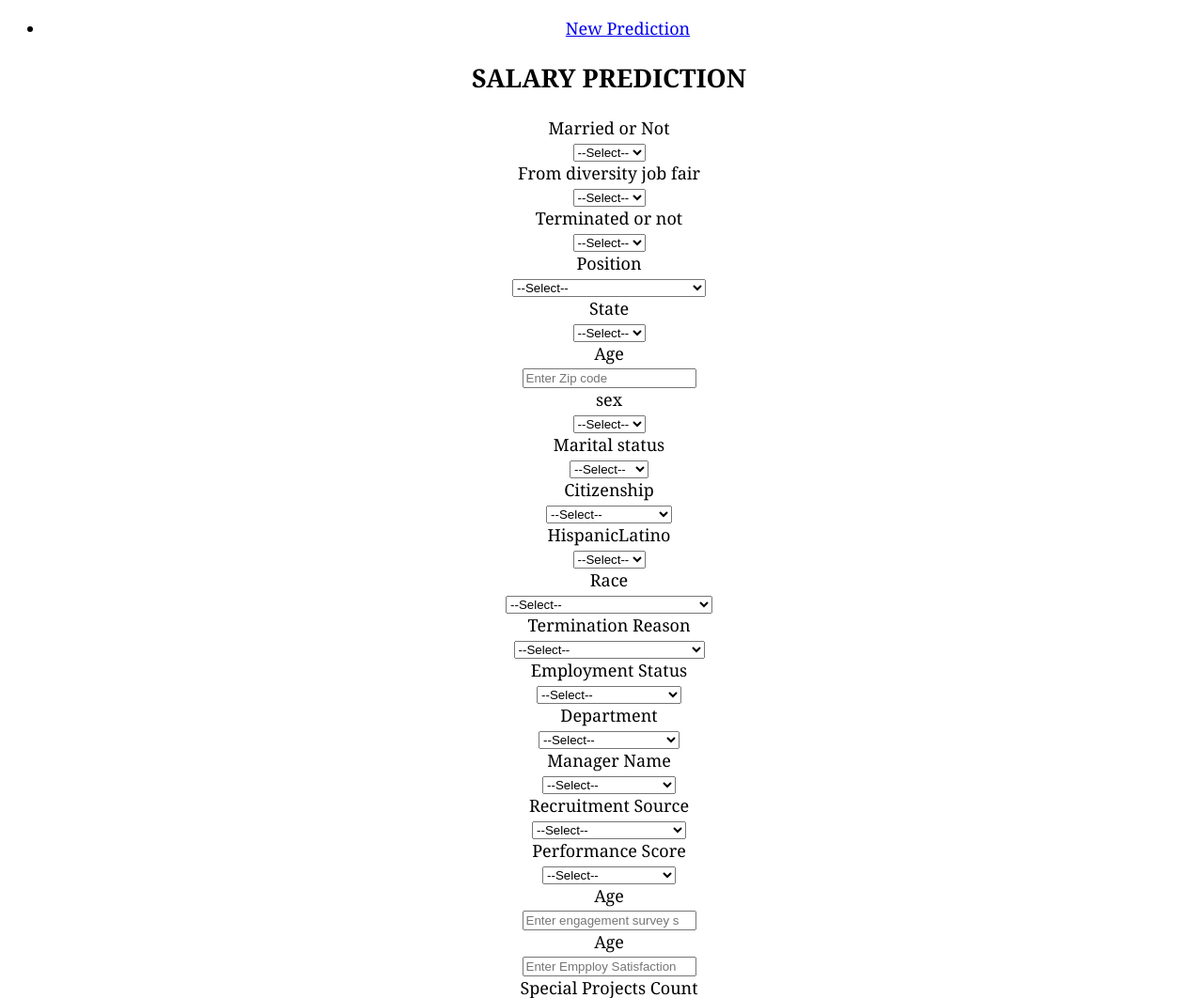
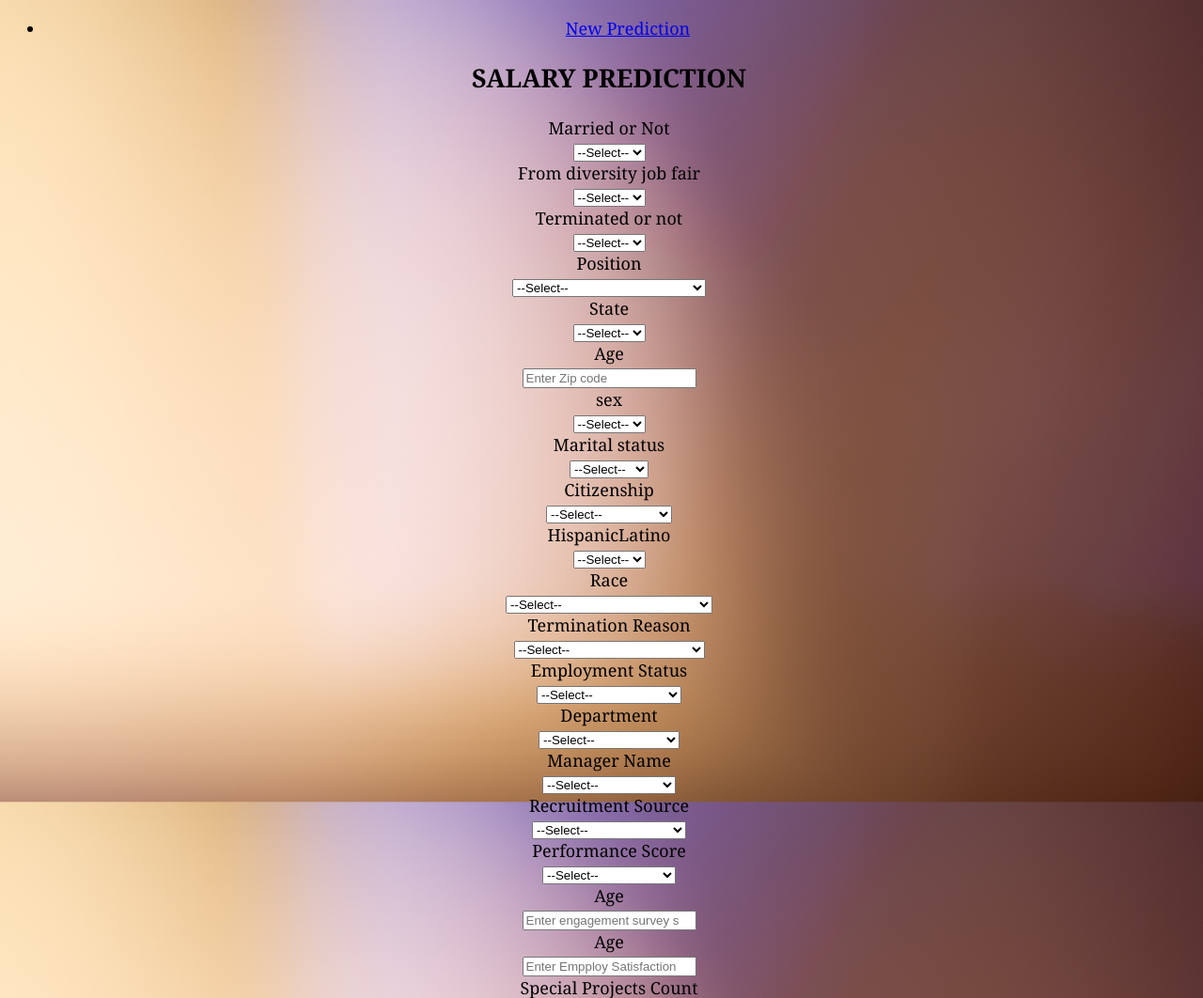
Before and after one commit to Bhavyachandran/TCS-iON-internship, a Flask app: page / in a window 1280 px wide. Shown: the top 1062 px of the page at 94% size. Run offline with Flask 2, Linux system fonts and the light colour scheme; parts of the project's set-up code (start-up, migrations or seed data) failed here and were passed over.

Commit message:
Update style.css

```diff
--- a/Flask/Static/css/style.css
+++ b/Flask/Static/css/style.css
@@ -13,6 +13,13 @@ body{
     text-align: center;
     font-family: Cambria, Cochin, Georgia, Times, 'Times New Roman', serif;
     font-size: 18px;
+}
+body{
+  background-image: url("../images/pexels-juan-pablo-serrano-arenas-1242348.jpg");
+  background-position: center;
+  background-size: cover;
+  background-repeat: no-repeat;
+  background-attachment: fixed;
 }
 #heading{
     color: blueviolet;
```
